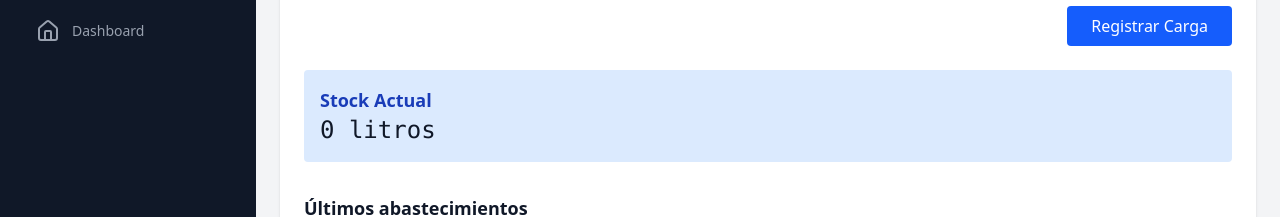
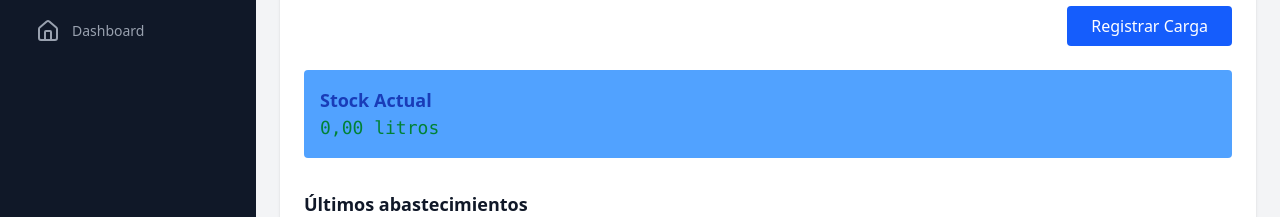
Before and after one commit to Kromatic97/gestion-combustible-frontend, a React (Vite) app in the folder frontend/: page / in a window 1280 px wide. Shown: the part 433-650 px from the top of the page. Built offline with nearby package versions, Linux system fonts and the light colour scheme; no server answers.

Commit message:
actualizado fuentes

```diff
--- a/frontend/src/components/AbastecimientoForm.jsx
+++ b/frontend/src/components/AbastecimientoForm.jsx
@@ -204,9 +204,13 @@ const AbastecimientoForm = forwardRef(({ onAbastecimientoRegistrado }, ref) => {
 
       {mensaje && <p className="mt-4 text-green-700 font-medium">{mensaje}</p>}
 
-      <div className="mt-6 p-4 bg-blue-100 rounded">
+      <div className="mt-6 p-4 bg-blue-400 rounded">
         <p className="text-lg font-semibold text-blue-800">Stock Actual</p>
-        <p className="text-2xl font-mono">{stock.toLocaleString('es-PY')} litros</p>
+
+        <p className="text-lg font-mono text-green-700">{Number(stock).toLocaleString('es-PY',{
+                    minimumFractionDigits: 2,
+                    maximumFractionDigits: 2,})} litros</p>
+
       </div>
 
       <div className="mt-8">
--- a/frontend/src/components/ChoferForm.jsx
+++ b/frontend/src/components/ChoferForm.jsx
@@ -45,7 +45,7 @@ function ChoferForm() {
 
           <button
             type="submit"
-            className="bg-green-900 text-white px-6 py-2 rounded hover:bg-green-800 transition"
+            className="bg-blue-600 text-white px-6 py-2 rounded hover:bg-green-800 transition"
           >
             Registrar Chofer
           </button>
--- a/frontend/src/components/VehiculoForm.jsx
+++ b/frontend/src/components/VehiculoForm.jsx
@@ -94,7 +94,7 @@ const VehiculoForm = () => {
           <input type="number" name="kilometrajeodometro" value={formulario.kilometrajeodometro} onChange={handleChange} className="w-full border p-2 rounded" required />
         </div>
         <div className="text-right">
-          <button type="submit" className="bg-green-800 text-white px-4 py-2 rounded">Registrar Vehículo</button>
+          <button type="submit" className="bg-blue-600 text-white px-4 py-2 rounded">Registrar Vehículo</button>
         </div>
       </form>
       {mensaje && <p className="mt-4 text-blue-700 font-medium">{mensaje}</p>}
```
